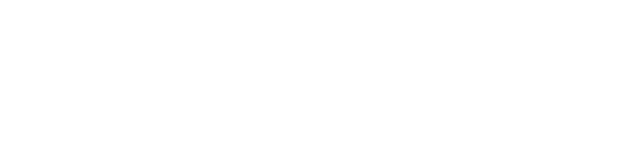
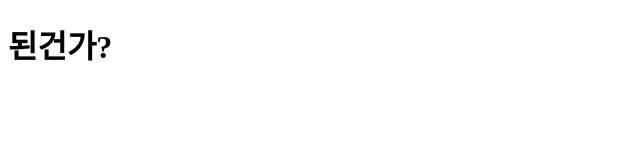
Before and after one commit to sawoojin/frontendTest01, a plain HTML site: page index.html in a window 1280 px wide. Shown: the whole page, without its empty margins (0-640 px from the left). Drawn offline with Linux system fonts and the light colour scheme.

Commit message:
두번체크

```diff
--- a/index.html
+++ b/index.html
@@ -6,6 +6,6 @@
     <title>Document</title>
 </head>
 <body>
-
+    <h1>된건가?</h1>
 </body>
 </html>
```
